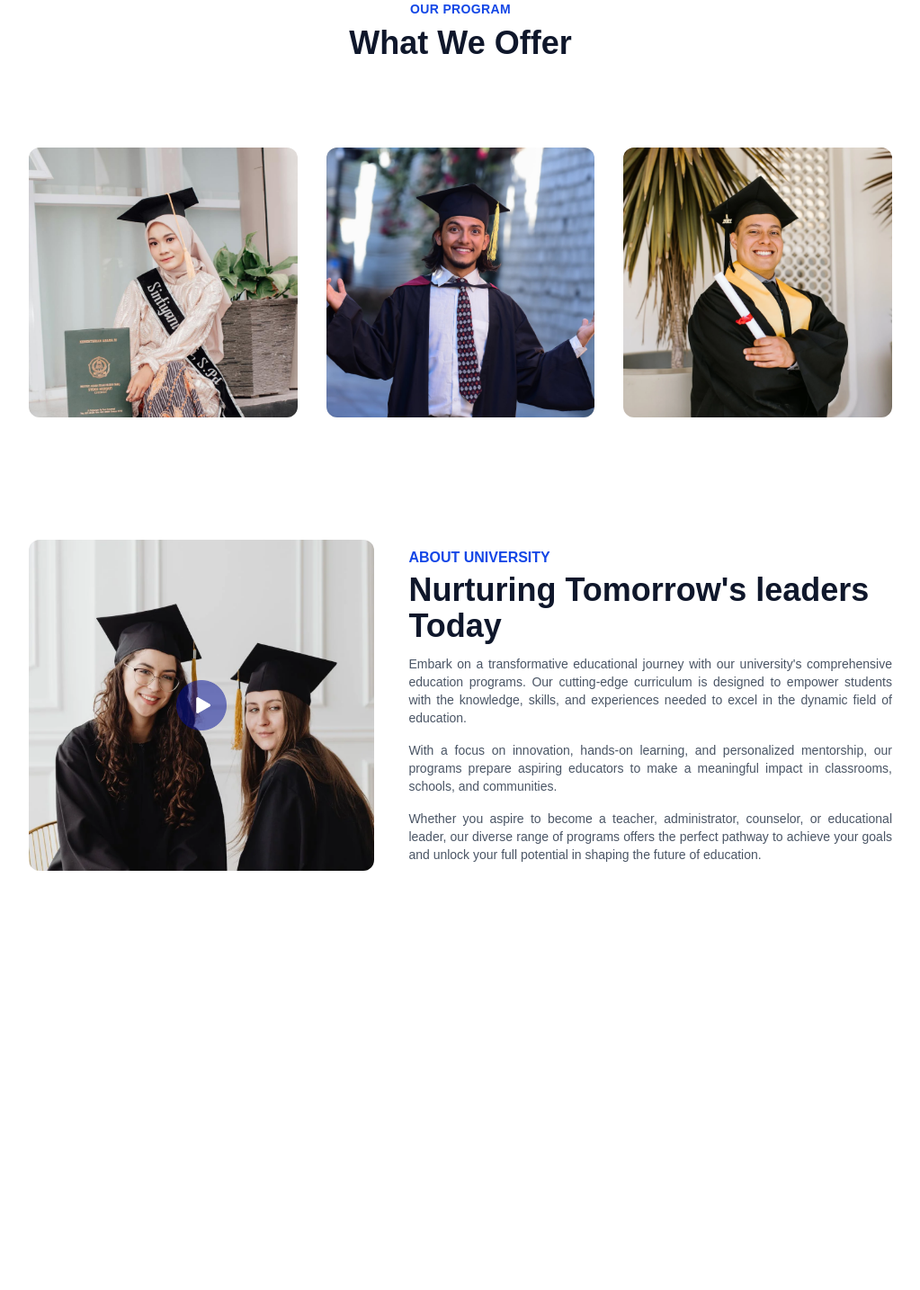
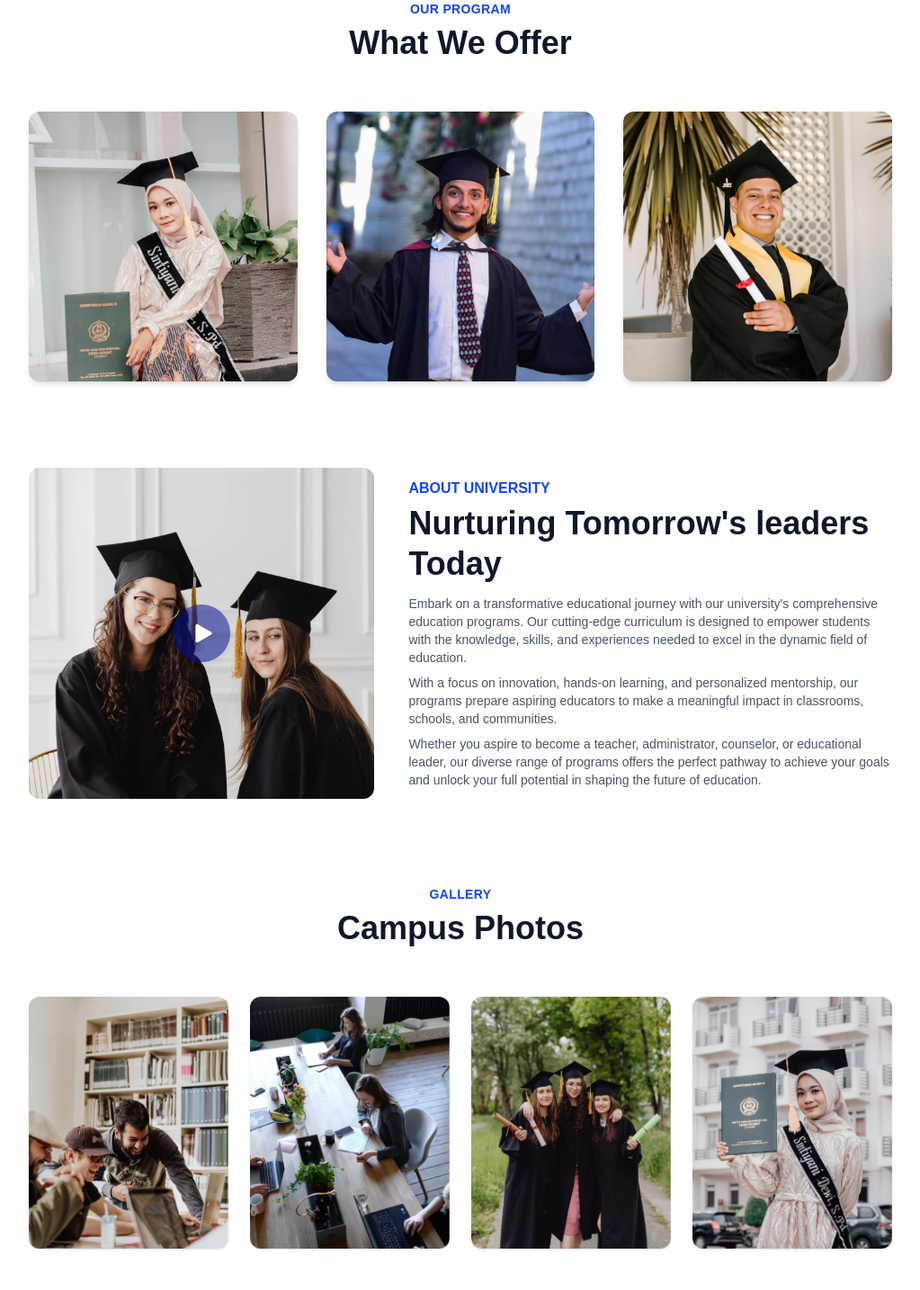
Before and after one commit to salmanbintariq/edusity, a React (Vite) app: page / in a window 1280 px wide. Shown: the part 880-2314 px from the top of the page at 90% size, without its empty margins (128-1151 px from the left). Before the commit the page ends 1928 px from the top, so only its background shows below. Built offline with nearby package versions, Linux system fonts and the light colour scheme.

Commit message:
refactor: centralize layout constraints and clean up component architecture
Moved global padding to App.jsx and standardized component internal structures for better maintainability.

```diff
--- a/src/App.jsx
+++ b/src/App.jsx
@@ -1,4 +1,5 @@
 import About from "./Components/About";
+import Campus from "./Components/Campus";
 import Hero from "./Components/Hero"
 import Navbar from "./Components/Navbar"
 import Program from "./Components/Program"
@@ -11,14 +12,19 @@ const App = () => {
       <Navbar />
       <Hero />
 
-      <main className="max-w-7xl mx-auto space-y-20 py-20">
-        <section>
+      <main className="max-w-7xl mx-auto px-4 sm:px-12 lg:px-24 xl:px-40 space-y-24 py-20">
+        <section id="program">
           <Title subTitle="OUR PROGRAM" title="What We Offer" />
           <Program />
         </section>
 
-        <section>
+        <section id="about">
           <About />
+        </section>
+
+        <section id="gallery">
+          <Title subTitle="GALLERY" title="Campus Photos" />
+          <Campus />
         </section>
       </main>
     </div>
--- a/src/Components/About.jsx
+++ b/src/Components/About.jsx
@@ -2,22 +2,27 @@ import about_img from "../assets/about.png";
 import play_icon from "../assets/play-icon.png";
 const About = () => {
   return (
-    <div id="about-us" className="px-4 sm:px-12 lg:px-24 xl:px-40 flex flex-col max-lg:gap-4 lg:flex-row items-center justify-between">
-      {/* Left Section */}
+    <div className="flex flex-col lg:flex-row items-center justify-between gap-10 lg:gap-0">
+      {/* Left Section - Image & Play Icon */}
       <div className="relative lg:basis-[40%]">
+
         <img className="w-full rounded-xl" src={about_img} alt="About University" />
-        <img
-          className="rounded-xl w-14 absolute top-1/2 left-1/2 -translate-x-1/2 -translate-y-1/2 cursor-pointer hover:scale-110 transition-transform"
-          src={play_icon}
-          alt=""
-        />
+
+        <div className="absolute inset-0 flex items-center justify-center">
+          <img
+            className="w-14 md:w-16 cursor-pointer hover:scale-110 transition-transform duration-300 drop-shadow-md"
+            src={play_icon}
+            alt="Play Video Icon"
+          />
+        </div>
+
       </div>
 
-      {/* Right Section */}
+      {/* Right Section - Text Content*/}
       <div className="w-full lg:basis-[56%]">
         <h3 className="text-blue-700 font-bold">ABOUT UNIVERSITY</h3>
-        <h2 className="text-3xl md:text-4xl font-extrabold text-slate-900 mt-1 mb-3">Nurturing Tomorrow's leaders Today</h2>
-        <div className="text-gray-600 space-y-4 text-sm text-justify">
+        <h2 className="text-3xl md:text-4xl font-extrabold text-slate-900 mt-1 mb-3 leading-tight">Nurturing Tomorrow's leaders Today</h2>
+        <div className="text-gray-600 space-y-2 text-sm text-start">
           <p>
             Embark on a transformative educational journey with our university's
             comprehensive education programs. Our cutting-edge curriculum is
--- /dev/null
+++ b/src/Components/Campus.jsx
@@ -0,0 +1,33 @@
+import gallery_1 from "../assets/gallery-1.png";
+import gallery_2 from "../assets/gallery-2.png";
+import gallery_3 from "../assets/gallery-3.png";
+import gallery_4 from "../assets/gallery-4.png";
+import whiteArrow from '../assets/white-arrow.png';
+
+const GALLERY_DATA = [
+  { id: 1, image: gallery_1, alt: "Students in library" },
+  { id: 2, image: gallery_2, alt: "Campus main building" },
+  { id: 3, image: gallery_3, alt: "University laboratory" },
+  { id: 4, image: gallery_4, alt: "Graduation ceremony" },
+];
+
+const Campus = () => {
+  return (
+    <div className="flex flex-col items-center gap-12">
+      {/* Grid Container - Now it fills the space provided by App.jsx */}
+      <div className="grid grid-cols-2 md:grid-cols-4 gap-4 md:gap-6 w-full">
+        {GALLERY_DATA.map(({ id, image, alt }) => (
+          <div key={id} className="overflow-hidden rounded-xl shadow-sm">
+            <img className="w-full block hover:scale-105 transition-transform duration-500" src={image} alt={alt} />
+          </div>
+        ))}
+      </div>
+
+      <button className="bg-[#212EA0] text-white flex items-center gap-3 px-8 py-3 rounded-full cursor-pointer hover:bg-[#1a2480] transition-all">
+        See more here
+        <img src={whiteArrow} className="w-4" alt="arrow" />
+      </button>
+    </div>
+  );
+};
+export default Campus;
--- a/src/Components/Navbar.jsx
+++ b/src/Components/Navbar.jsx
@@ -31,7 +31,7 @@ const Navbar = () => {
 
   return (
     <nav
-      className={`px-4 sm:px-12 lg:px-24 xl:px-40 py-3 flex justify-between items-center text-white fixed w-full top-0 z-100 transition-all duration-500 ${sticky ? "bg-[#212EA0] shadow-lg" : "bg-transparent"}`}
+      className={`px-4 sm:px-12 lg:px-24 xl:px-40 py-3 flex justify-between items-center text-white fixed w-full top-0 z-100 transition-all duration-500 ${sticky ? "bg-[#212EA0] shadow-lg py-2" : "bg-transparent py-4"}`}
     >
       <img src={logo} className="w-32 sm:w-40" alt="nav-logo" />
 
--- a/src/Components/Program.jsx
+++ b/src/Components/Program.jsx
@@ -14,28 +14,26 @@ const PROGRAM_DATA = [
 
 const Program = () => {
   return (
-    <section id="program" className="px-4 sm:px-12 lg:px-24 xl:px-40 py-14">
-      <div className="max-w-5xl grid grid-cols-1 md:grid-cols-2 lg:grid-cols-3 gap-6 md:gap-8 mx-auto">
+    <div className="grid grid-cols-1 md:grid-cols-2 lg:grid-cols-3 gap-8 w-full">
+      {PROGRAM_DATA.map(({ id, image, icon, label }) => (
+        <div key={id} className="relative group overflow-hidden rounded-xl cursor-pointer shadow-md">
 
-        {PROGRAM_DATA.map(({ id, image, icon, label }) => (
-          <div key={id} className="relative group overflow-hidden rounded-xl cursor-pointer">
           {/* Main Image */}
           <img
             src={image}
-              className="w-full block transition-transform duration-500 group-hover:scale-110"
+            className="w-full block transition-transform duration-700 group-hover:scale-105"
             alt={label}
           />
 
-            {/* Overlay */}
-            <div className="absolute inset-0 bg-blue-900/30 flex flex-col items-center justify-center text-white translate-y-full group-hover:translate-y-0 transition-all duration-500 ease-out">
-              <img className="w-14 mb-2.5" src={icon} alt="" aria-hidden="true" />
-              <p className="font-semibold">{label}</p>
+          {/* Overlay - Using bg-[#212EA0] to match your theme */}
+          <div className="absolute inset-0 bg-[#212EA0]/70 flex flex-col items-center justify-center text-white opacity-0 group-hover:opacity-100 transition-opacity duration-500">
+            <img className="w-16 mb-2" src={icon} alt="" aria-hidden="true" />
+            <p className="font-bold text-lg">{label}</p>
           </div>
+
         </div>
       ))}
-
     </div>
-    </section>
   );
 };
 
--- a/src/Components/Title.jsx
+++ b/src/Components/Title.jsx
@@ -1,7 +1,7 @@
 const Title = ({ subTitle, title }) => {
   return (
     // Removed mt-16; let the parent handle layout spacing
-    <div className='text-center uppercase mb-10 px-4'>
+    <div className='text-center uppercase mb-14 px-4'>
       <p className="text-blue-700 text-sm font-bold tracking-wide">
         {subTitle}
       </p>
```
Lines whose indentation alone changed are shown as unchanged.
